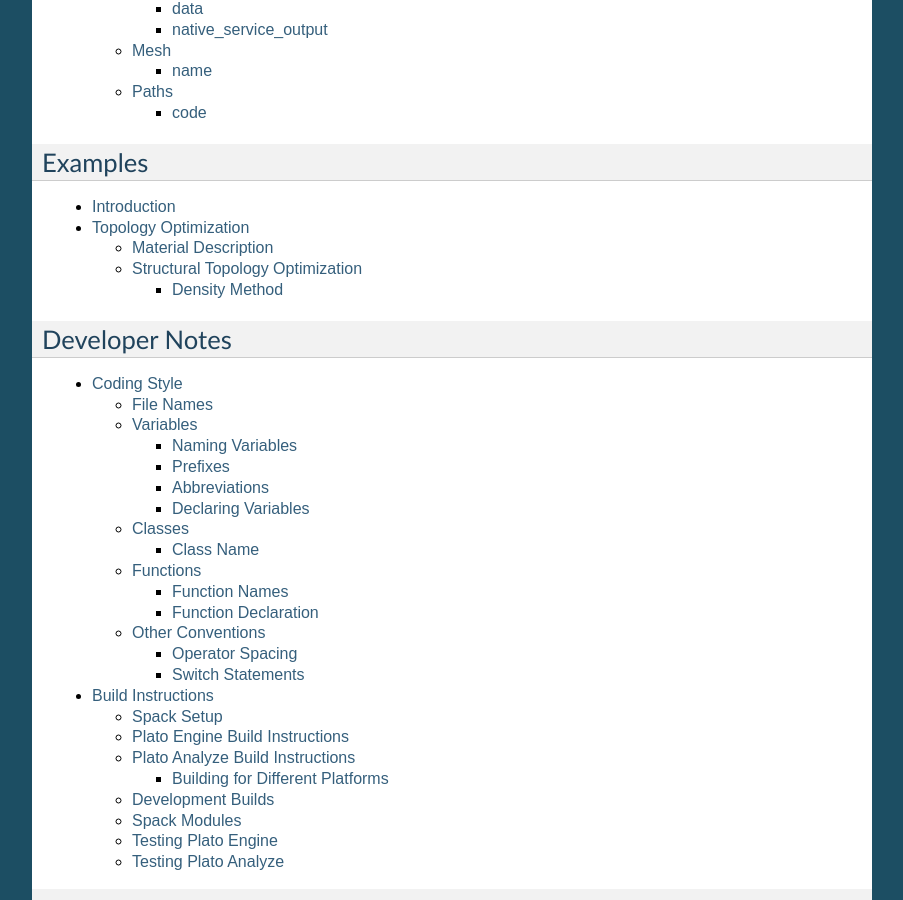
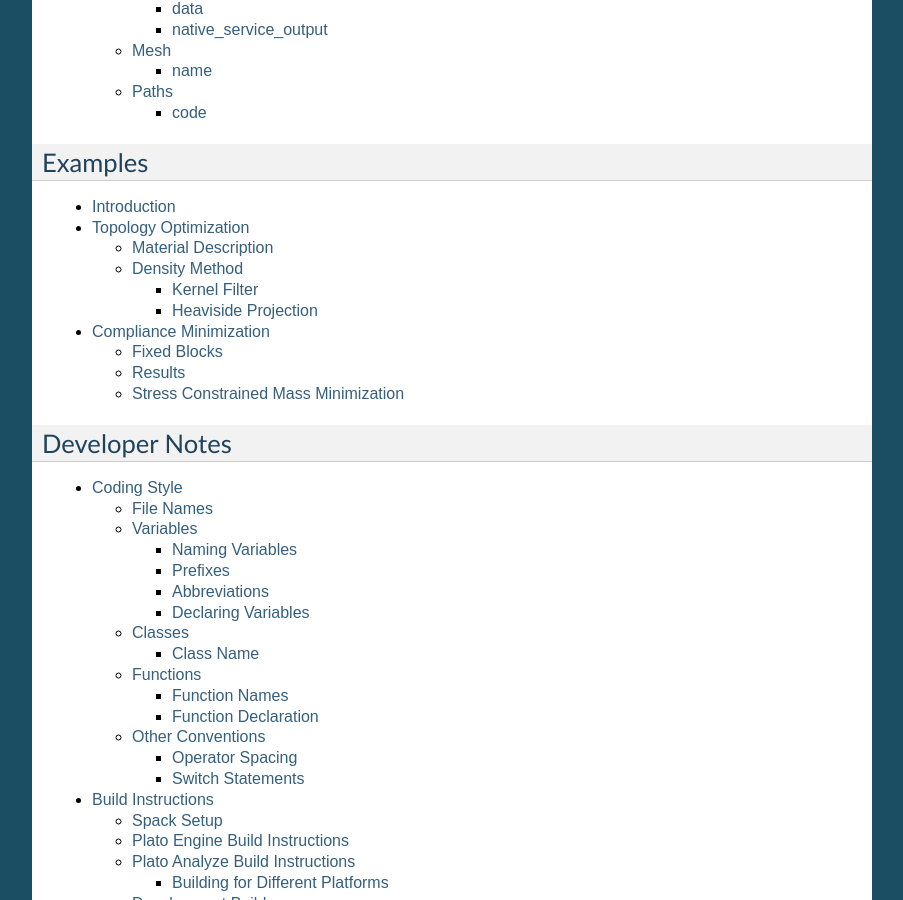
Before and after one commit to morphorm22/morphdocs, a Sphinx documentation site: the page built from docs/source/index.rst, in a window 1280 px wide and 900 px high, scrolled down 2157 px. Shown: the whole window, without its empty margins (198-1101 px from the left). Built offline with Sphinx 7.4.7, drawn with Linux system fonts in a browser that asks for light colours; some of the changed lines change nothing that is shown.

Commit message:
incremental: adding tress constraint example

```diff
--- a/docs/source/examples.rst
+++ b/docs/source/examples.rst
@@ -80,7 +80,7 @@
 explicit design configuration can be achieved at each optimization iteration. Thus, eliminating
 the requirement of performing additional numerical studies after finding an optimized design
 solution in order to verify the optimized performance metrics and physical quantities of interests.
-However, in certain use cases (e.g. structural topology optimization), density-based methods
+However, in certain use cases (compliance minimization), density-based methods
 may reach an optimized design solution faster than level set methods.
 
 The tutorials presented in this section describe how to set a topology optimization problem
@@ -93,32 +93,10 @@
 should be capable of setting both density- or level set based topology optimization problems
 for a plethora of engineering applications after going through the turorials presented herein.
 
-.. _examples_topt_compliance_subsec:
-
-Structural Topology Optimization
-********************************
-
-A structural topology optimization seeks to minimize the structural compliance, i.e. maximize
-the stiffness, given a volume constraint. Mathematically, a structural topology optimization
-problem is defined as:
-
-.. math::
-   :label: eq_compliance_prob
-
-   \min_{z} \quad & \frac{1}{2}f^T u(z) \\
-   \textrm{s.t.} \quad & V(z) \leq V_{t} \\
-   \quad & z_{min}\leq z \leq z_{max}
-
-Evaluating :math:`u(z)` requires solving the classic linear elastostatics problem :math:`K(z)u=f`,
-where :math:`K(z)` is the stiffness matrix, which depends on the design variable :math:`z`, and
-:math:`f` is the force vector. :math:`V_t` is the target volume while :math:`V(z)` denotes the
-current volume of the physical system. The volume constraint in :math:numref:`eq_compliance_prob`
-can be replaced by a mass constraint if preferred.
-
-.. _examples_topt_structTO_density_subsubsec:
+.. _examples_topt_structTO_density_subsec:
 
 Density Method
-==============
+**************
 
 A critical aspect of density-based methods is the proper selection of the material interpolation
 function used to aid steer the optimizer towards a "0-1" design solution. In a density-based topology
@@ -130,28 +108,25 @@
 .. math::
    :label: eq_modified_simp
 
-   z_{min} + (1 + z_{min})*z^p
+   z_{min} + (1 + z_{min})z^p
 
 where :math:`z_{min}` is the :ref:`minimum value the density <input_deck_options_scenario_minersatz_kw>`
 can take to prevent singular matrices and thus a singular linear system of equations. The parameter
 :math:`p` denotes a :ref:`penalization factor <input_deck_options_scenario_pexp_kw>`, which usually
-takes on the value of 3.
-
-To avoid numerical artifacts that may result from the discretization of the design variables with
-possibly unstable finite element formulations, a :ref:`filter <input_deck_options_method_filter_kws>`
+takes on the value of 3. To avoid numerical artifacts that may result from the discretization of the
+design variables with possibly unstable finite element formulations, a :ref:`filter <input_deck_options_method_filter_kws>`
 is applied in most, if not all, density-based topology optimization problems. The filter also offers
-a mechanism to enforce an approximate minimum length scale of features in the optimized design solutions.
-While the filter does not completely eliminates the issue of mesh-dependencies, it greatly helps control
-it.
+a mechanism to implicitly enforce an approximate minimum feature size constraint. While the filter
+does not completely eliminates the issue of mesh-dependencies, it greatly helps control it. The filter
+concept is explained in this next sections.
 
 .. _examples_topt_structTO_density_filter_subsubsec:
 
 Kernel Filter
--------------
+=============
 
-There are two types of filters implemented in Morphorm. The first is the kernel filter, which can take
-on multiple variations. In this :ref:`tutorial <examples_topt_compliance_subsec>`, a linear kernel filter
-is applied to solve :math:numref:`eq_compliance_prob`. The linear kernel filter is defined as
+There are two types of filters implemented in Morphorm. The first is the kernel filter, which can
+take on multiple variations. A linear kernel filter is mathematically defined as
 
 .. math::
    :label: eq_linear_kernel_filter
@@ -167,7 +142,7 @@
 .. math::
    :label: eq_filtered_material_field
 
-   \hat{z}^m_j=\sum_{i=1}^{N_p}=w_{ij}x_i^m
+   \hat{z}^m_j=\sum_{i=1}^{N_p}=w_{ij}z_i^m
 
 where :math:`N_p` denotes the number of material points inside the filter radius and the weights
 :math:`w_{ij}` are defined as
@@ -188,7 +163,7 @@
 .. _examples_topt_structTO_density_projection_subsubsec:
 
 Heaviside Projection
---------------------
+====================
 
 In addition to the use of material interpolation functions and density filters, density-based
 topology optimization problems may also require the use of projection techniques to aid steer
@@ -208,6 +183,107 @@
 tutorial. The parameter :math:`\eta` is set to its default value of 0.5 while a continuation
 scheme is used to update :math:`\beta`. :math:`\beta` can be incrementally increased at a fixed
 frequency to aid steer the optimization algorithm to a "0-1" design solution. The reader is advice
-to review the :ref:`filter section <input_deck_options_method_filter_kws>` to understand how to
-best set the parameters for the projection scheme, which are set to their default values for
-:ref:`this tutorial <examples_topt_compliance_subsec>`.
+to review the :ref:`filter section <input_deck_options_method_filter_kws>` to go over the best
+practices on how to set the parameters for the projection scheme.
+
+
+.. _examples_topt_compliance_sec:
+
+Compliance Minimization
+#######################
+
+The most understood and solved topology optimization problem is complaince minimization. In this
+tutorial, we apply a density-based material description to solve a compliance minimization
+problem. A compliance minimization problem seeks to minimize the structural compliance (maximize
+the stiffness of the structure) given a volume or mass constraint. Mathematically, a compliance
+minimization problem is defined as:
+
+.. math::
+   :label: eq_compliance_prob
+
+   \min_{z} \quad & \frac{1}{2}f^T u(\hat{z}) \\
+   \textrm{s.t.} \quad & V(\hat{z}) \leq V_{t} \\
+   \quad & z_{min}\leq z \leq z_{max} \\ \\
+   \textrm{with:} \quad & u(\hat{z})=K^{-1}(\hat{z})f
+
+Evaluating :math:`u(\hat{z})` requires solving the classic linear elastostatics problem
+:math:`K(\hat{z})u - f = 0`, where :math:`K(\hat{z})` is the stiffness matrix, which depends
+on the :ref:`filtered design variables <examples_topt_structTO_density_filter_subsubsec>`
+:math:`\hat{z}`, and :math:`f` is the force vector. :math:`V_t` is the target volume
+(or mass) while :math:`V(\hat{z})` denotes the current volume of the physical system.
+
+.. _examples_topt_structTO_density_fixedblocks_subsubsec:
+
+Fixed Blocks
+************
+
+The optimizer can add or remove material from the design space at every material location in topology
+optimization problems. In some use cases, the designer may want to discourage the optimizer from removing
+material from certain regions due to practical constraints; for instance, a component will be mounted on
+top of the surface of the fixed volume. The :ref:`fixed_block_ids <input_deck_options_method_fblocks_ids_kw>`
+parameter enables users to specify the element block(s) associated with the non optimizable regions.
+The fixed block feature is utilized in this tutorial to show users how to use this functionality in
+the future.
+
+.. _examples_topt_structTO_density_results_subsubsec:
+
+Results
+*******
+
+
+.. _examples_topt_stressconst_subsec:
+
+Stress Constrained Mass Minimization
+************************************
+
+The consideration of stress constraints in topology optimization formulations is
+fundamental to the overall performance of the structure. Stiffness-based designs
+such as compliance minimization problems do not treat material strength as a driving
+design requirement in the topology optimization formulation. Therefore, stiffness-based
+formulations can yield innefective designs due to their inability to meet the stress
+requirements. From a structural engineering standpoint, a more appropriate topology
+optimization formulation should aim to find the lightest structure while not exceeding
+the material strength (stress) requirements at any material point.
+
+Since stress is a fundamental local quantity, a topology optimization formulation
+considering material strenght must incorporate a large number of stress constraints
+to prevent yielding from happening at any material point. The large number of stress
+constraints demands the application of an optimization algorithm capable of managing
+large number of constraints in a computationally efficient manner. Morphorm uses an
+augmented Lagrangian (AL) formulation and high performance computing enabled optimization
+algorithm to effectively solve topology optimization problems with local stress constraints.
+The AL algorithm yields designs that do not violate the stress limit at any material point
+in the design domain while preserving and modeling the local nature of stress. The
+efficiency of the algorithm results from its ability to efficiently handle large number
+of constraints at each optimization step.
+
+A stress-constrained topology optimization problem aims to find the lightest structure
+capable of supporting the applied loads without experiencing failure at any material
+point in the domain. To limit the yeild stress at points :math:`x_j\in\Omega` stress
+constraints of the form :math:`g_j(u(z),z)\leq{0},\ j=1,\dots,N_p` are imposed, where
+:math:`\Omega` is the design domain and :math:`N_p` denotes the number of material points
+where stress constraints are applied. Thus, in its discrete form, the stress constrained
+mass minimization topology optimization problem is defined as:
+
+.. math::
+   :label: eq_stressconst_prob
+
+   \min_{z} \quad & \frac{\mathbf{V}^Tm_V(\hat{z})}{\mathbf{V}^T\mathbf{1}} \\
+   \textrm{s.t.} \quad & m_E(\hat{z})\Lambda_j(u(\hat{z}))\left(\Lambda_j^2(u(\hat{z}))+1\right) \leq 0,\quad j=1,\dots,N_p \\
+   \quad & z_{min}\leq z \leq z_{max} \\ \\
+   \textrm{with:} \quad & \Lambda_j=\frac{\sigma^v_j(u(\hat{z}))}{\sigma_{lim}}-1 \\
+   \quad & u(\hat{z})=K^{-1}(\hat{z})f
+
+where :math:`\hat{z}` are the :ref:`filtered designed variables <examples_topt_structTO_density_filter_subsubsec>`,
+:math:`\sigma^v_j(u(\hat{z}))` is the Von Mises stress at the j-th material point, and :math:`\sigma_{lim}` is the
+Von mises stress limit at all material points in the domain. The volume interpolation function :math:`m_V(\hat{z})`
+is given by :math:numref:`eq_proj_func` while the Von mises stress interpolation function :math:`m_E(\hat{z})` is
+given by
+
+.. math::
+   :label: eq_vonmises_intrp
+
+   z_{min} + (1-z_{min})[m_V(\hat{z})]^p
+
+where :math:`m_V(\hat{z})` is given by :math:numref:`eq_proj_func` and :math:`p` is a
+:ref:`penalization factor <examples_topt_structTO_density_subsubsec>`.
```
